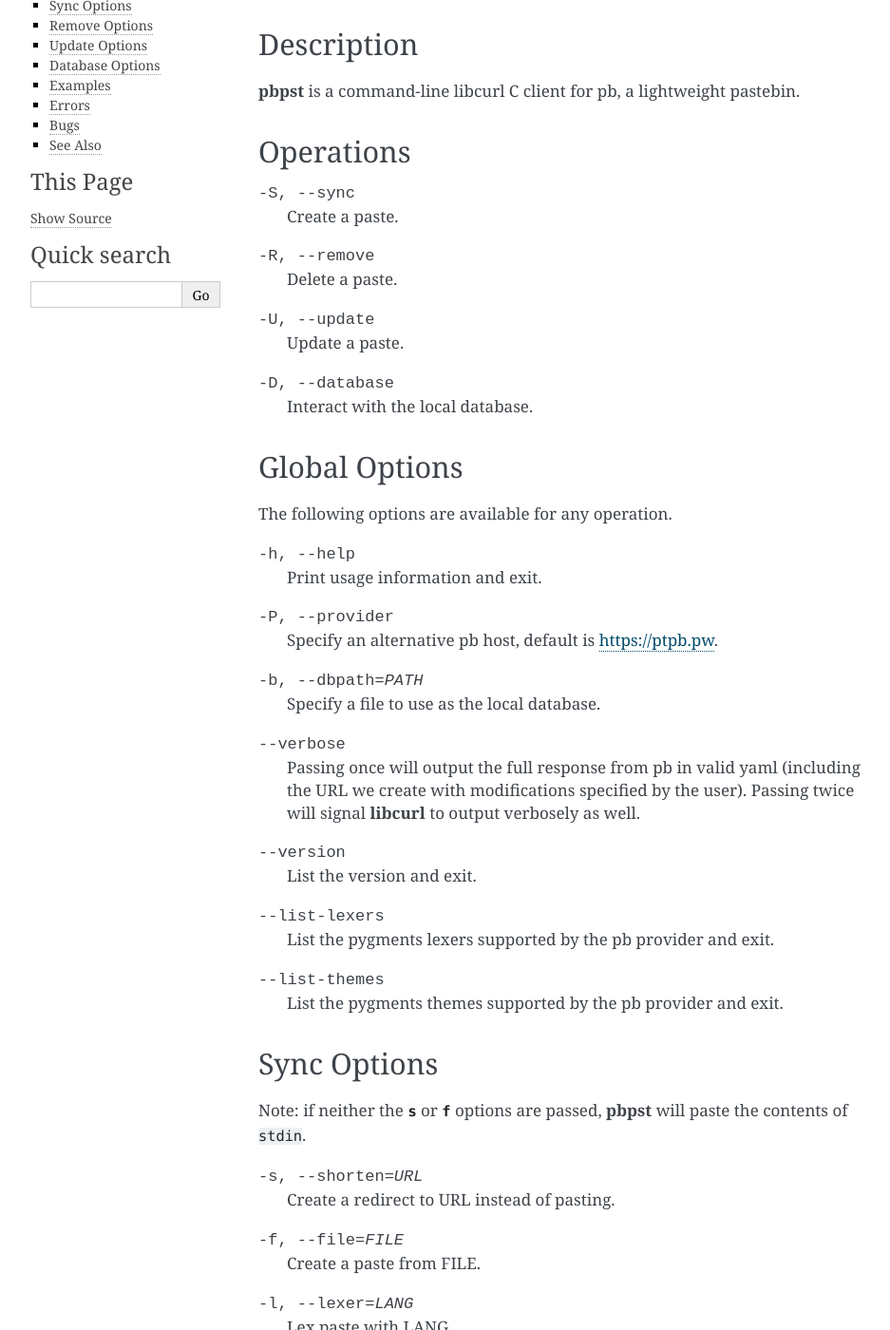
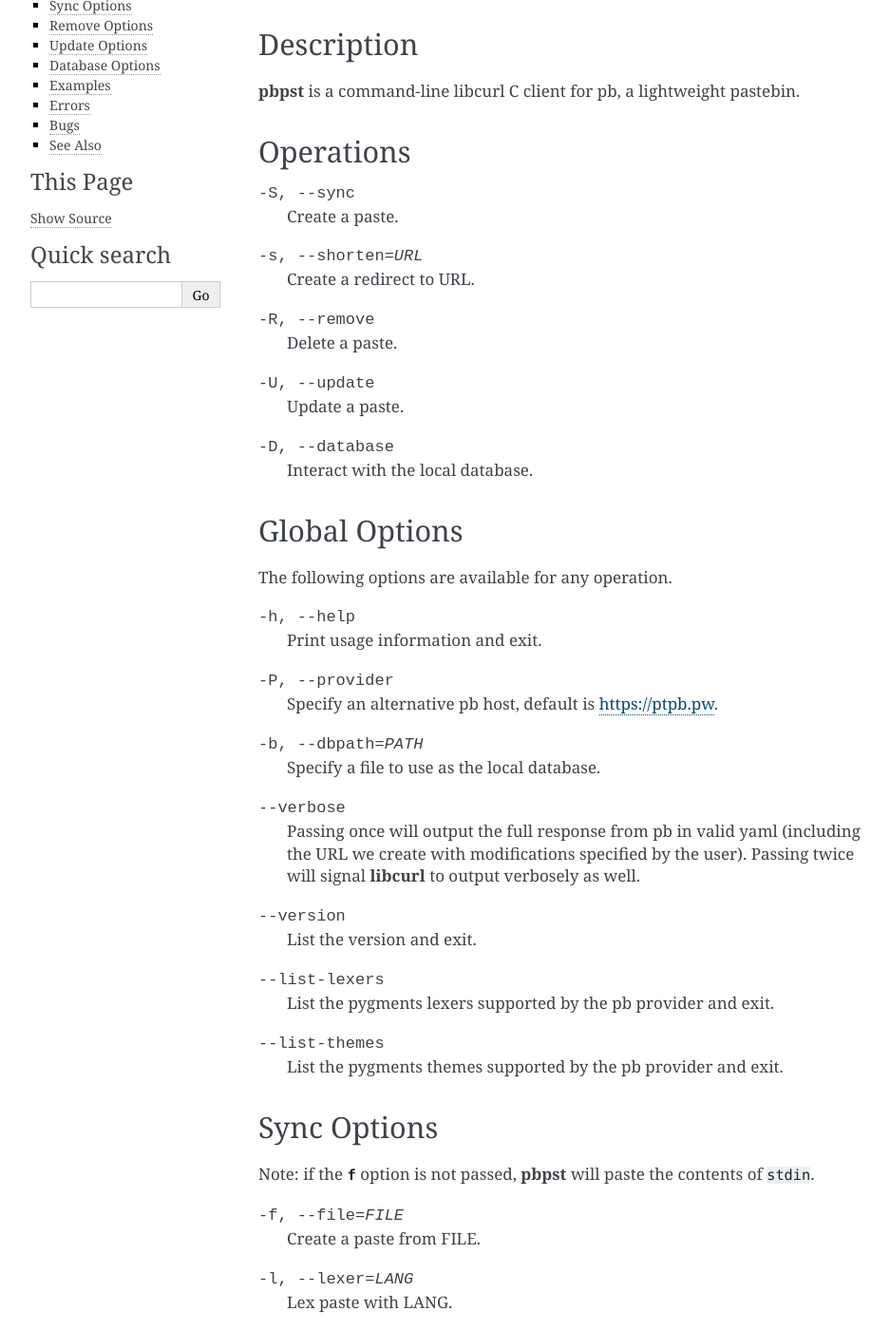
Before and after one commit to HalosGhost/pbpst, a Sphinx documentation site: the page built from doc/pbpst.rst, in a window 1280 px wide and 1400 px high, scrolled down 204 px. Shown: the whole window at 95% size, without its empty margins (148-1085 px from the left). Built offline with Sphinx 7.4.7, drawn with Linux system fonts in a browser that asks for light colours.

Commit message:
move -s to the Operations section

```diff
--- a/doc/pbpst.rst
+++ b/doc/pbpst.rst
@@ -58,10 +61,7 @@
 Sync Options
 ------------
 
-Note: if neither the :option:`s` or :option:`f` options are passed, :program:`pbpst` will paste the contents of :file:`stdin`.
-
--s, --shorten=URL
-    Create a redirect to URL instead of pasting.
+Note: if the :option:`f` option is not passed, :program:`pbpst` will paste the contents of :file:`stdin`.
 
 -f, --file=FILE
     Create a paste from FILE.
```
Also changed, not shown: other parts of doc/pbpst.rst (+3 -0 lines).
